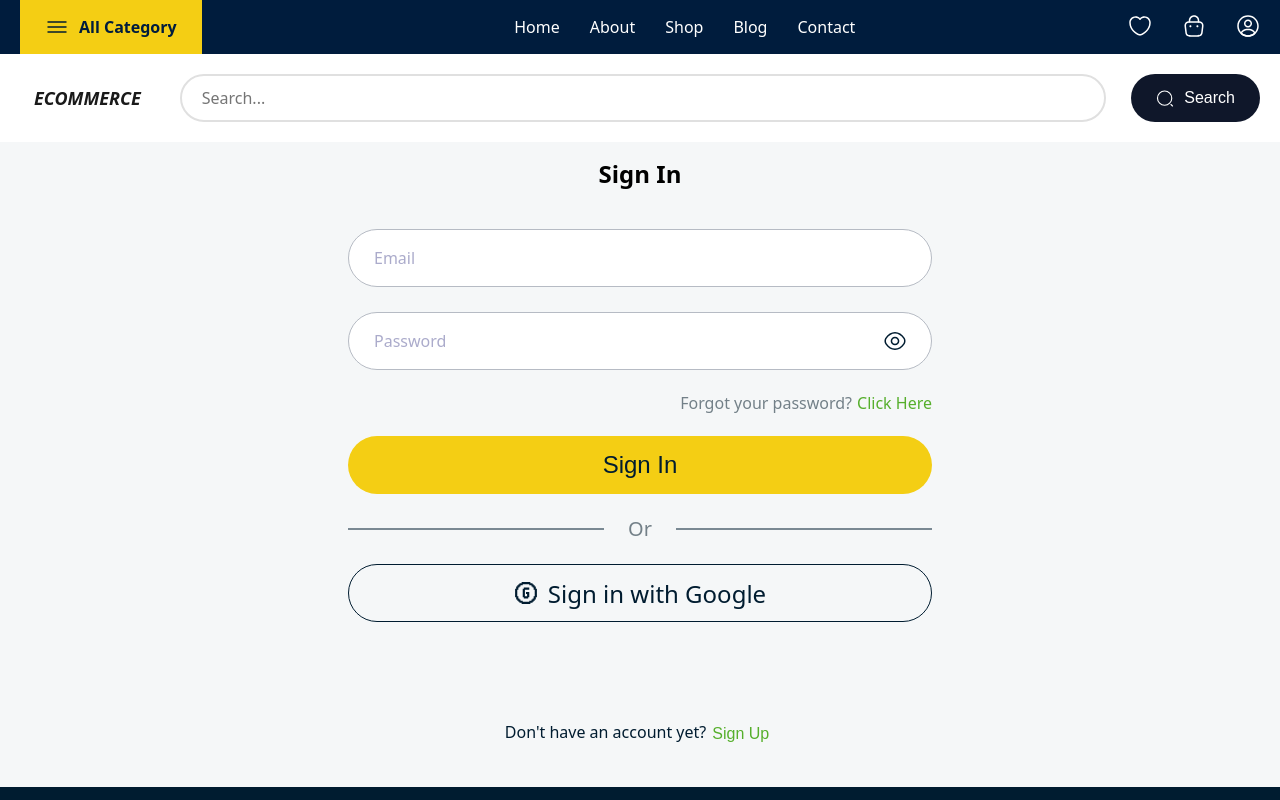
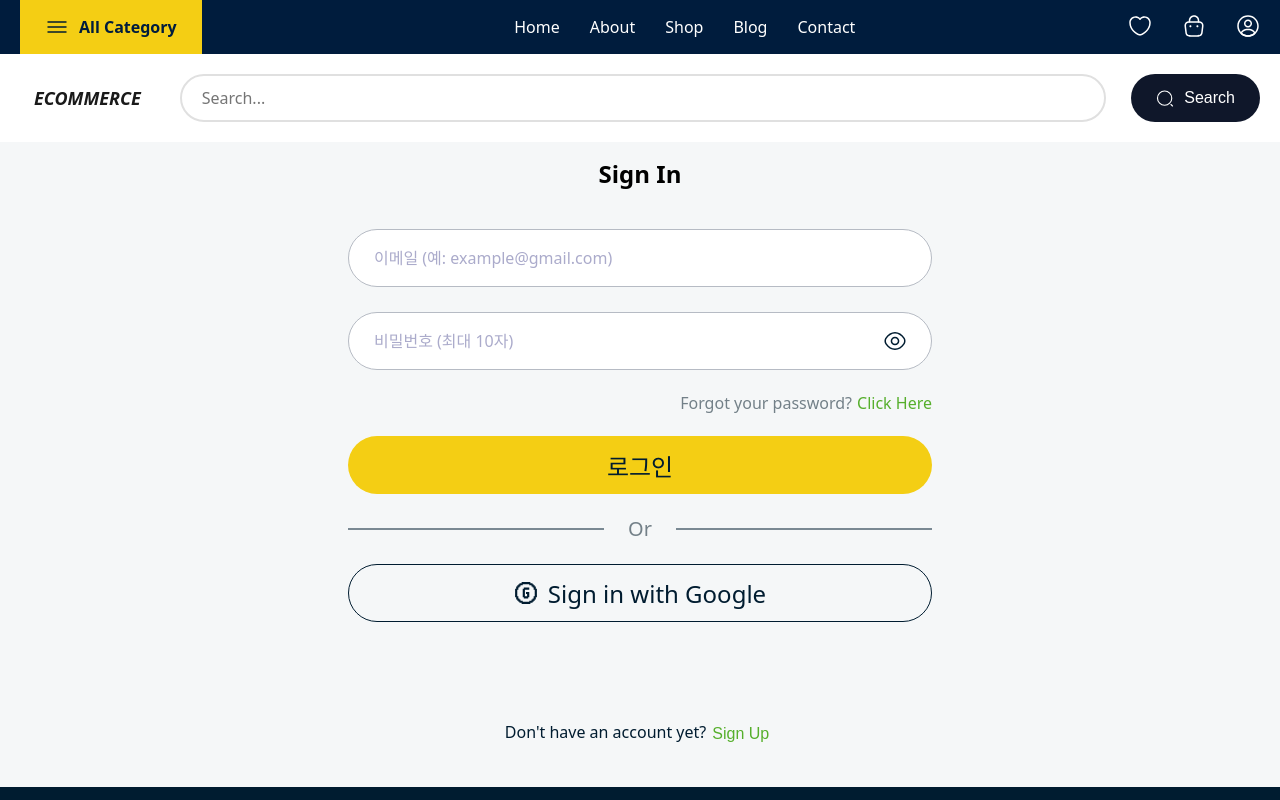
Before and after one commit to wjdals0304/ecommerce-project, a Next.js app: page /signin in a window 1280 px wide. Shown: the top 800 px of the page. Built offline with nearby package versions, Linux system fonts and the light colour scheme.

Commit message:
feat: 로그인 API 호출 로직 추가

```diff
--- a/src/config/ApiEndPoints.ts
+++ b/src/config/ApiEndPoints.ts
@@ -2,4 +2,5 @@ export const API_BASE_URL = 'http://localhost:3001';
 
 export const API_ENDPOINTS = {
   SIGNUP_EMAIL: `/auth/signup/email`,
+  SIGNIN_EMAIL: `/auth/signin/email`,
 };
--- a/src/features/signIn/SignInEmail.tsx
+++ b/src/features/signIn/SignInEmail.tsx
@@ -1,8 +1,13 @@
 import styled from 'styled-components';
-import Image from 'next/image';
-import passwordIcon from '../../../public/images/signIn/password.svg';
+import {useState} from 'react';
+import {API_ENDPOINTS} from '@/config/ApiEndPoints';
+import {formDataEntries, postRequest} from '@/utils/apiClient';
+import Cookies from 'js-cookie';
+import {useRouter} from 'next/router';
+import Email from '../signUp/signUpInput/Email';
+import Password from '../signUp/signUpInput/Password';
 
-const Container = styled.div`
+const Container = styled.form`
   display: flex;
   flex-direction: column;
   align-items: center;
@@ -10,44 +15,6 @@ const Container = styled.div`
   gap: 25px;
   margin: 43px auto 0;
   width: 584px;
-`;
-
-const EmailInput = styled.input`
-  width: 100%;
-  height: 58px;
-  border: 1px solid #b6bbc4;
-  border-radius: 55px;
-  padding: 15px 25px;
-
-  &::placeholder {
-    color: #ababcb;
-  }
-`;
-
-const PasswordContainer = styled.div`
-  position: relative;
-  width: 100%;
-`;
-
-const PasswordInput = styled.input`
-  width: 100%;
-  height: 58px;
-  border: 1px solid #b6bbc4;
-  border-radius: 55px;
-  padding: 15px 25px;
-
-  &::placeholder {
-    color: #ababcb;
-  }
-`;
-
-const PasswordIcon = styled(Image)`
-  position: absolute;
-  top: 50%;
-  transform: translateY(-50%);
-  right: 25px;
-  width: 24px;
-  height: 24px;
 `;
 
 const FindPasswordContainer = styled.div`
@@ -80,22 +47,68 @@ const SignInButton = styled.button`
   font-weight: medium;
   color: #001c30;
   border: none;
+
+  &:disabled {
+    background-color: #ccc;
+    cursor: not-allowed;
+  }
 `;
 
 function SignInEmail() {
+  const [emailError, setEmailError] = useState('');
+  const [passwordError, setPasswordError] = useState('');
+  const [isLoading, setIsLoading] = useState(false);
+  const router = useRouter();
+  const [showEmailErrorBorder, setShowEmailErrorBorder] = useState(false);
+
+  const handleSubmit = async (event: React.FormEvent<HTMLFormElement>) => {
+    event.preventDefault();
+    setIsLoading(true);
+    const data = formDataEntries(event);
+    const dataPost = {
+      email: data.email,
+      password_hash: data.password,
+    };
+
+    try {
+      const response = await postRequest(API_ENDPOINTS.SIGNIN_EMAIL, dataPost);
+      const authHeader = response.headers['authorization'];
+      const token = authHeader.split(' ')[1];
+      Cookies.set('jwt', token, {expires: 1});
+      router.push('/');
+    } catch (error) {
+      if (error.status === 401) {
+        setPasswordError('이메일 또는 비밀번호가 일치하지 않습니다.');
+        setShowEmailErrorBorder(true);
+      }
+    } finally {
+      setIsLoading(false);
+    }
+  };
+
+  const isEmailValid = emailError === '';
+  const isPasswordValid = passwordError === '';
+  const isFormValid = isEmailValid && isPasswordValid;
+  const disabled = isLoading || !isFormValid;
+
   return (
-    <Container>
-      <EmailInput placeholder="Email" />
-      <PasswordContainer>
-        <PasswordInput placeholder="Password" />
-        <PasswordIcon src={passwordIcon} alt="password" />
-      </PasswordContainer>
-
+    <Container onSubmit={handleSubmit}>
+      <Email
+        emailError={emailError}
+        setEmailError={setEmailError}
+        showEmailErrorBorder={showEmailErrorBorder}
+      />
+      <Password
+        passwordError={passwordError}
+        setPasswordError={setPasswordError}
+      />
       <FindPasswordContainer>
         <FindPassword>Forgot your password?</FindPassword>
         <PasswordClickHere>Click Here</PasswordClickHere>
       </FindPasswordContainer>
-      <SignInButton>Sign In</SignInButton>
+      <SignInButton disabled={disabled}>
+        {isLoading ? '로딩 중...' : '로그인'}
+      </SignInButton>
     </Container>
   );
 }
--- a/src/features/signUp/signUpInput/Email.tsx
+++ b/src/features/signUp/signUpInput/Email.tsx
@@ -8,14 +8,20 @@ const EmailInput = styled.input<{isValid: boolean}>`
 
 const EmailContainer = styled.div`
   position: relative;
+  width: 100%;
 `;
 
 interface EmailProps {
   emailError: string;
   setEmailError: (error: string) => void;
+  showEmailErrorBorder?: boolean;
 }
 
-export default function Email({emailError, setEmailError}: EmailProps) {
+export default function Email({
+  emailError,
+  setEmailError,
+  showEmailErrorBorder = false,
+}: EmailProps) {
   const [email, setEmail] = useState('');
 
   const handleEmailChange = (e: React.ChangeEvent<HTMLInputElement>) => {
@@ -36,7 +42,7 @@ export default function Email({emailError, setEmailError}: EmailProps) {
         placeholder="이메일 (예: example@gmail.com)"
         value={email}
         onChange={handleEmailChange}
-        isValid={emailError === ''}
+        isValid={emailError === '' && !showEmailErrorBorder}
         name="email"
         type="text"
       />
--- a/src/utils/apiClient.ts
+++ b/src/utils/apiClient.ts
@@ -13,16 +13,12 @@ export default apiClient;
 
 export const postRequest = async (url: string, data: any) => {
   const token = Cookies.get('jwt');
-  try {
   const response = await apiClient.post(url, data, {
     headers: {
       Authorization: `Bearer ${token}`,
     },
   });
   return response;
-  } catch (error) {
-    throw error;
-  }
 };
 
 export const formDataEntries = (event: React.FormEvent<HTMLFormElement>) => {
```
Lines whose indentation alone changed are shown as unchanged.
